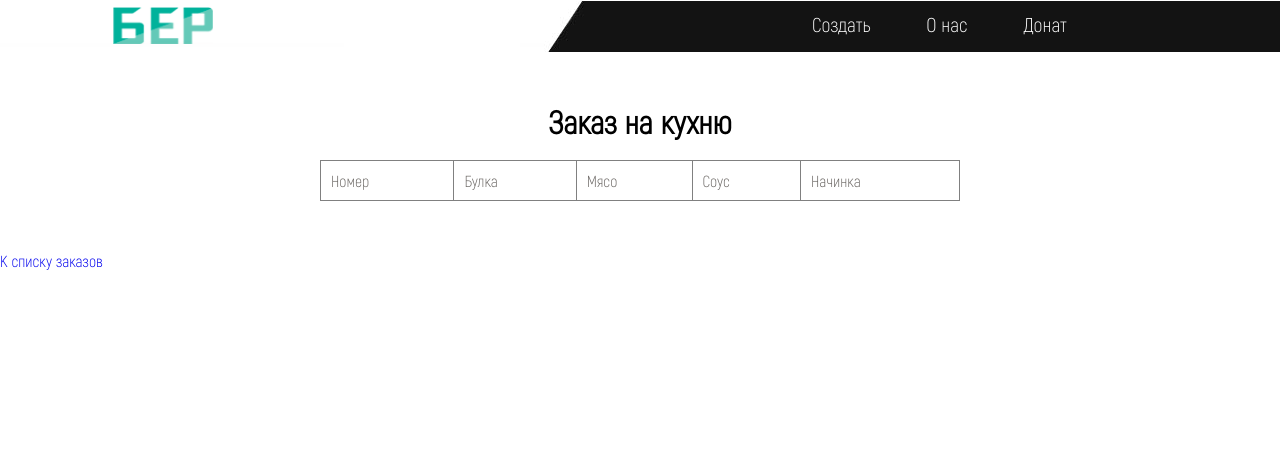
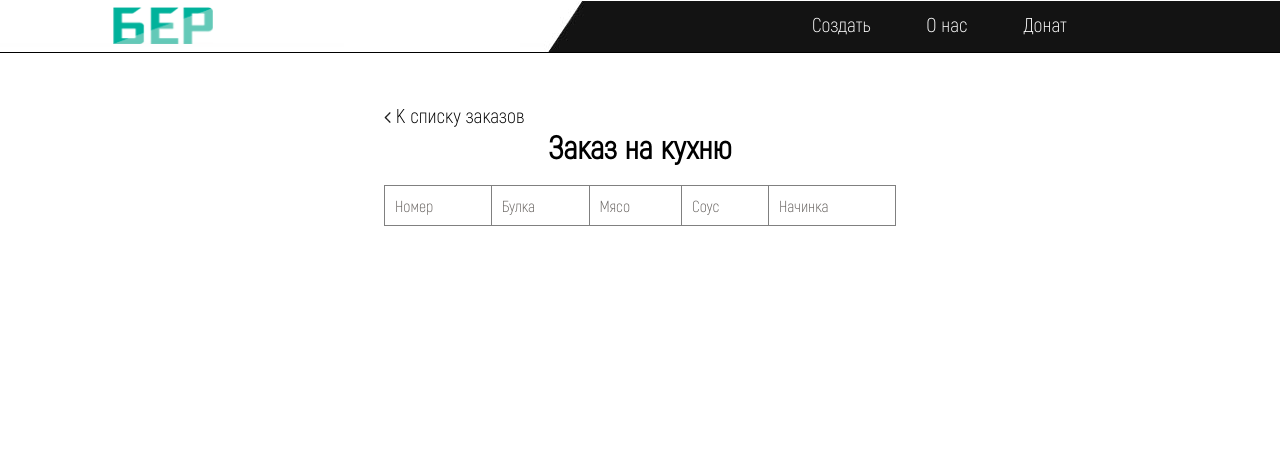
Before and after one commit to Sa1nt-Vlad/pyramid_based_ber2, a Python web app: template pyramid_based_ber/templates/burger_list.jinja2 in a window 1280 px wide. Shown: the top 466 px of the page. Run offline with Jinja, Linux system fonts and the light colour scheme; the template is opened without the code that fills it, so the values that code supplies are empty.

Commit message:
Обновлены стили для таблиц

```diff
--- a/pyramid_based_ber/static/css/index.css
+++ b/pyramid_based_ber/static/css/index.css
@@ -14,6 +14,7 @@ body {
 
 header {
 	min-height: 52px;
+	border-bottom: 1px solid black;
 }
 
 header .wrapper {
--- a/pyramid_based_ber/static/css/table.css
+++ b/pyramid_based_ber/static/css/table.css
@@ -1,31 +1,45 @@
-table {
-  font-family: "Lucida Sans Unicode", "Lucida Grande", Sans-Serif;
+.burger-list {
+  width: 40%;
+  margin: 0 auto 50px auto;
+}
+
+.burger-list a {
+  display: inline-block;
+  margin-top: 50px;
+  font-size: 20px;
+  color: black;
+}
+
+.order-list table,
+.burger-list table {
   border-collapse: collapse;
   color: #686461;
-  margin: 0 auto 50px auto;
-  width: 50%;
 }
 
-h1 {
+.burger-list table {
+  width: 100%;
+}
+
+.burger-list h1,
+.order-list h1 {
   text-align: center;
-  margin-top: 50px;
   margin-bottom: 20px;
 }
 
-/*
-caption {
-  padding: 10px;
-  color: white;
-  background: #8FD4C1;
-  font-size: 18px;
-  text-align: left;
-  font-weight: bold;
-} */
-th {
-  border-bottom: 3px solid #B9B29F;
-  padding: 10px;
-  text-align: left;
+.order-list h1 {
+  margin-top: 50px;
 }
+
+.order-list {
+  width: 80%;
+  margin: 0 auto 50px auto;
+}
+
+.order-list table {
+  width: 100%;
+  margin: 0 auto;
+}
+
 td {
   padding: 10px;
 }
--- a/pyramid_based_ber/templates/burger_list.jinja2
+++ b/pyramid_based_ber/templates/burger_list.jinja2
@@ -3,6 +3,11 @@
 {% block css %}<link rel="stylesheet" type="text/css" href="../static/css/table.css">{% endblock css %}
 
 {% block content %}
+<div class="burger-list">
+    <div class="return">
+
+      <a href="/list"><img src="../static/img/backarrow.png" width="7px"> К списку заказов</a>
+    </div>
     <h1>Заказ на кухню</h1>
     <table border="1">
     <tr>
@@ -22,5 +27,5 @@
       </tr>
         {% endfor %}
     </table>
-    <a href="/list">К списку заказов</a>
+</div>
 {% endblock content %}
--- a/pyramid_based_ber/templates/index.jinja2
+++ b/pyramid_based_ber/templates/index.jinja2
@@ -11,7 +11,7 @@
 	<header>
 		<div class="wrapper">
 			<ul>
-				<li id="logo-li"><a href="index.html"><img src="../static/img/logo.png" alt="БЕР" class="logo" width="100px"></a></li>
+				<li id="logo-li"><a href="/"><img src="../static/img/logo.png" alt="БЕР" class="logo" width="100px"></a></li>
 				<li><a href="/">Создать</a></li>
 				<li><a href="#">О нас</a></li>
 				<li><a href="#">Донат</a></li>
--- a/pyramid_based_ber/templates/order_list.jinja2
+++ b/pyramid_based_ber/templates/order_list.jinja2
@@ -3,6 +3,7 @@
 {% block css %}<link rel="stylesheet" type="text/css" href="../static/css/table.css">{% endblock css %}
 
 {% block content %}
+<div class="order-list">
     <h1>Данные для доставки</h1>
     <table border="1">
       <tr>
@@ -35,4 +36,5 @@
       </tr>
         {% endfor %}
     </table>
+</div>
 {% endblock content %}
```
Also changed, not shown: pyramid_based_ber/static/img/backarrow.png (added).
